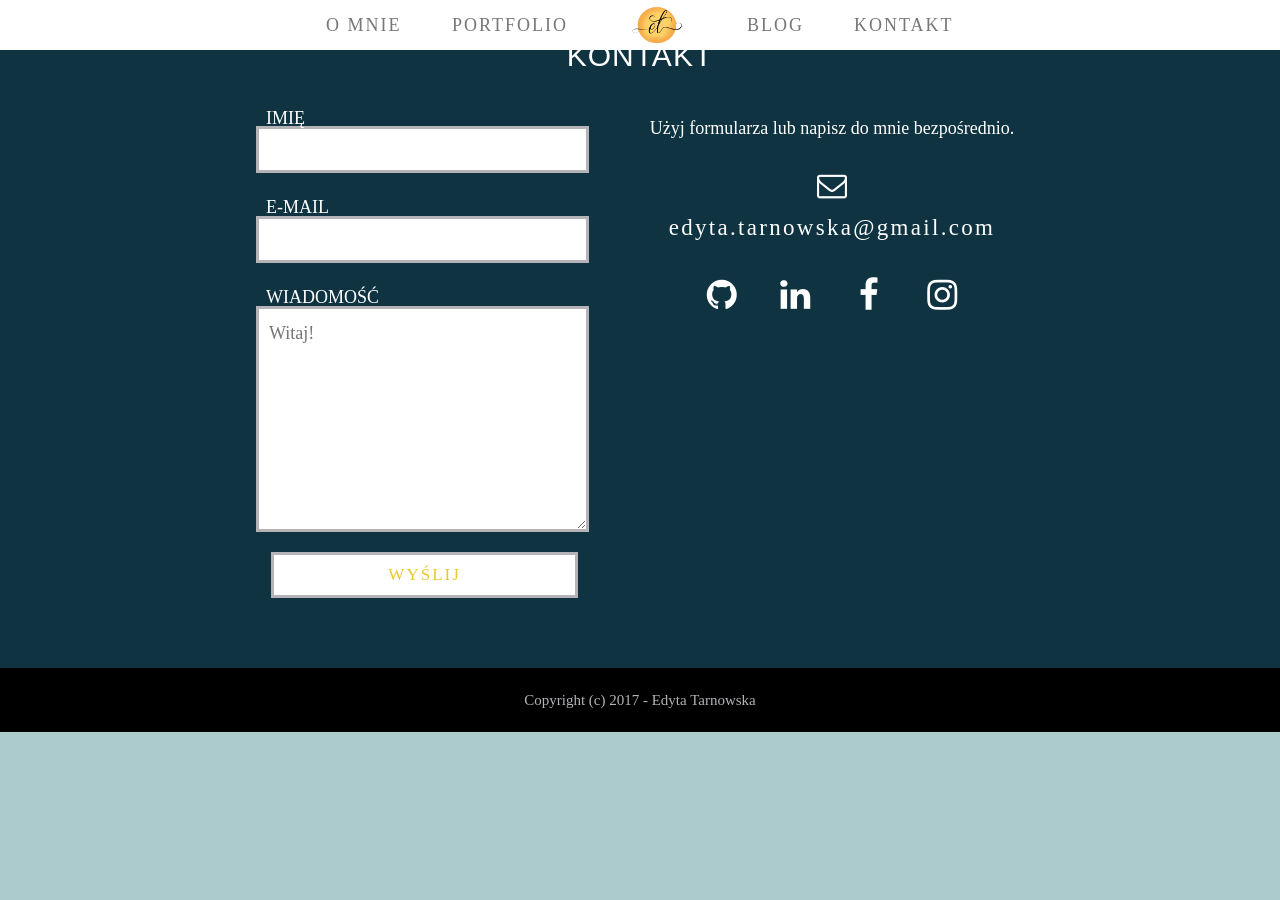
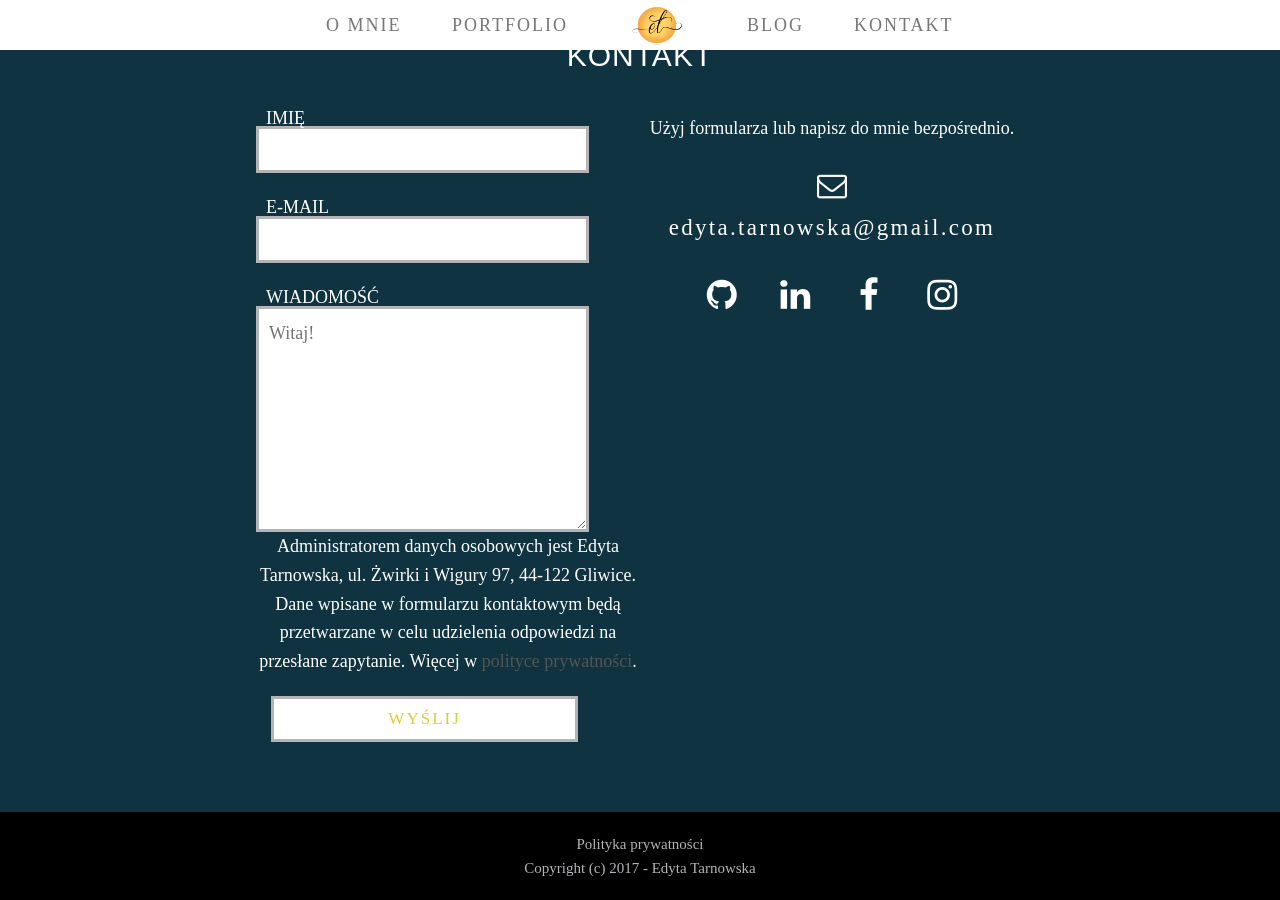
Before and after one commit to morfiwen/edytatarnowska-portfolio, a Jekyll site: the page built from index.html, in a window 1280 px wide and 900 px high, scrolled down 4772 px. Built offline with Jekyll 4.4.1, drawn with Linux system fonts in a browser that asks for light colours; some web fonts are replaced; before the commit the page ends 5504 px from its top, so only the background shows below that.

Commit message:
add form pp

```diff
--- a/_includes/contact.html
+++ b/_includes/contact.html
@@ -43,9 +43,13 @@
             </label>
           </div>
 
+          <p>
+            Administratorem danych osobowych jest Edyta Tarnowska, ul. Żwirki i Wigury 97, 44-122 Gliwice. Dane wpisane w formularzu kontaktowym będą przetwarzane w celu udzielenia odpowiedzi na przesłane zapytanie. Więcej w <a href="https://edytatarnowska.pl/privacy-policy/">polityce prywatności</a>.
+          </p>
+
           <input class="btn btn-dark" type="submit" value="Wyślij">
           <input type="hidden" name="_next" value="/thankyou/" />
-          <input type="hidden" name="_subject" value="Edyta Tarnowska - Nowa wiadomość!!!" />
+          <input type="hidden" name="_subject" value="Edyta Tarnowska - Strona www" />
         </form>
 
       </div>
--- a/_includes/footer.html
+++ b/_includes/footer.html
@@ -2,7 +2,8 @@
 
   <div class="footer-wrap">
     <div class="footer-content">
-      <p>Copyright (c) 2017 - <a href="https://edytatarnowska.pl">Edyta Tarnowska</a></p>
+        <p><a href="https://edytatarnowska.pl/privacy-policy/">Polityka prywatności</a></p>
+        <p>Copyright (c) 2017 - <a href="https://edytatarnowska.pl">Edyta Tarnowska</a></p>
     </div>
   </div>
 
--- a/privacy-policy/index.html
+++ b/privacy-policy/index.html
@@ -4,7 +4,7 @@ title : Polityka Prywatności
 ---
 
 <div class="thankyou">
-    <h5>Polityka prywatności dla http://origamifrog.pl</h5>
+    <h5>Polityka prywatności dla https://edytatarnowska.pl</h5>
 
 <p>
 Niniejsza polityka prywatności opisuje zasady postępowania z danymi osobowymi oraz wykorzystywania plików cookies i innych technologii w ramach strony internetowej http://origamifrog.pl.
@@ -20,7 +20,7 @@ Kontakt z administratorem możliwy pod adresem e-mail <a href="mailto:edyta.tarn
 <ol>
     <li>Na potrzeby niniejszej polityki prywatności, przyjmuje się następujące znaczenie poniższych pojęć:</li>
     <li>Administrator – Edyta Tarnowska, prowadząca działalność gospodarczą „Edyta Tarnowska”, ul. Żwirki i Wigury 97, 44-122 Gliwice, NIP: 6262868352,</li>
-    <li>Strona – strona internetowa dostępna pod adresem http://origamifrog.pl,</li>
+    <li>Strona – strona internetowa dostępna pod adresem https://edytatarnowska.pl,</li>
     <li>Użytkownik – każdy podmiot, który korzysta ze Strony.</li>
 </ol>
 <h3>2. Dane osobowe</h3>
```
